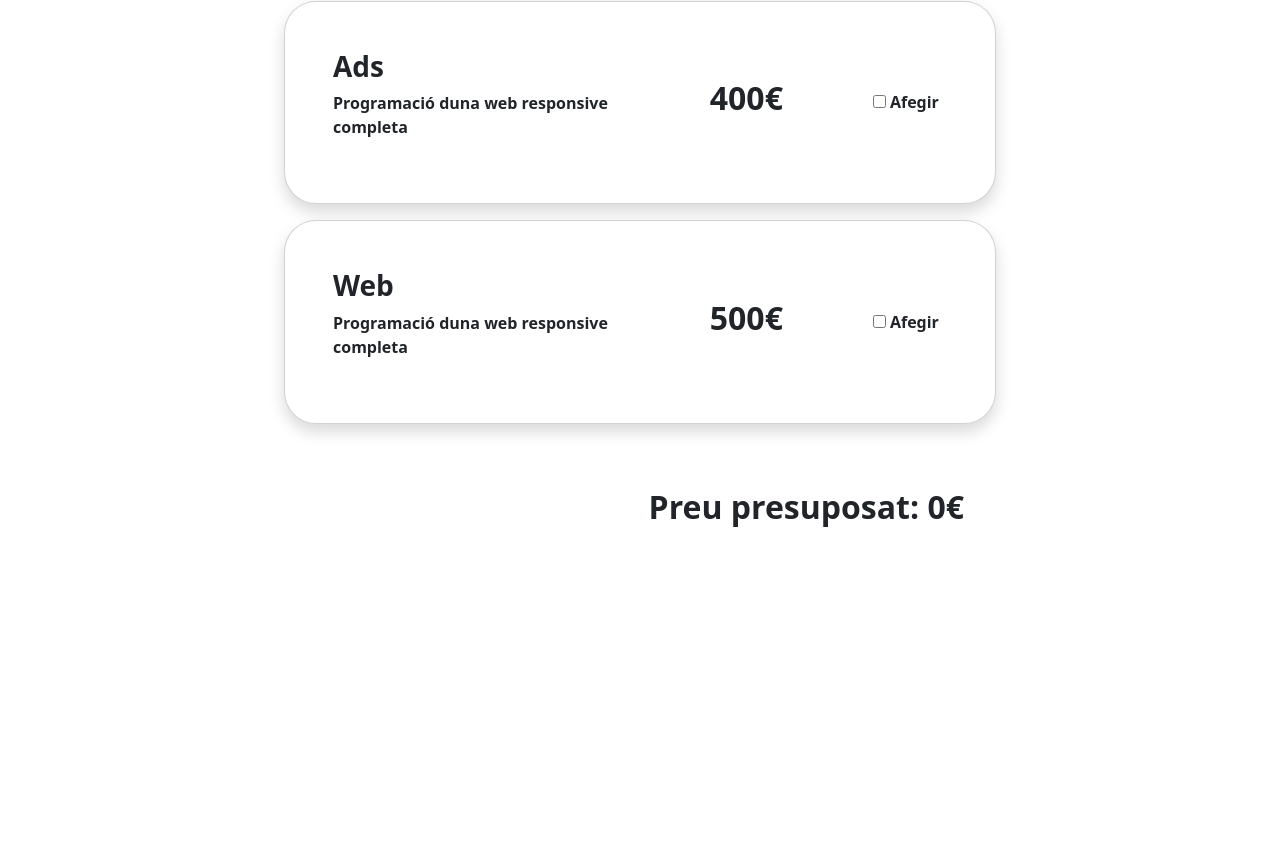
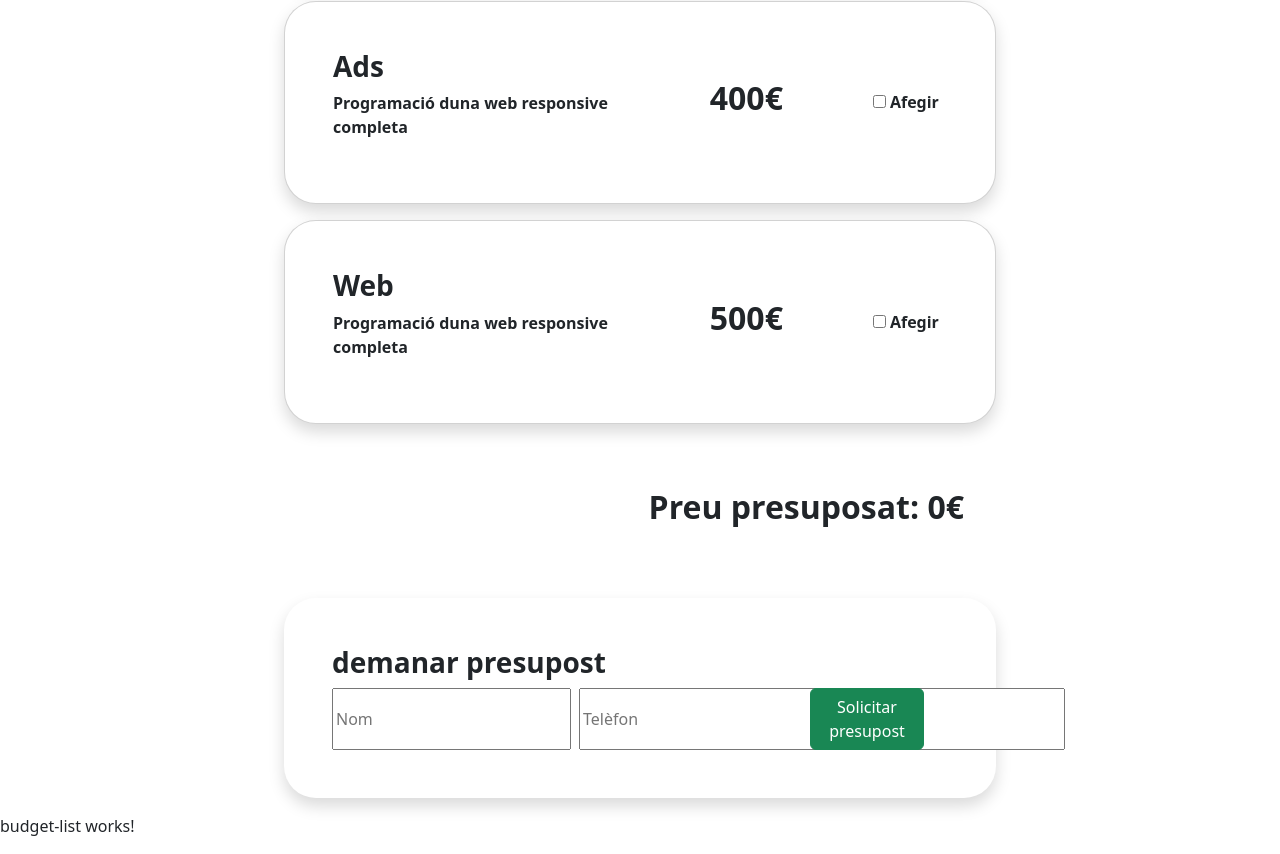
Before and after one commit to ivanetierra/Presupostos, an Angular app: page / in a window 1280 px wide. Shown: the part 531-1385 px from the top of the page. Before the commit the page ends 1113 px from the top, so only its background shows below. Built offline with nearby package versions, Linux system fonts and the light colour scheme.

Commit message:
add demanar presupost card

```diff
--- a/src/app/app.component.html
+++ b/src/app/app.component.html
@@ -1,3 +1,4 @@
 <app-welcome/>
 <app-home/>
+<app-budget-list/>
 <router-outlet />
--- a/src/app/app.component.ts
+++ b/src/app/app.component.ts
@@ -2,11 +2,12 @@ import { Component } from '@angular/core';
 import { RouterOutlet } from '@angular/router';
 import { HomeComponent } from './home/home.component';
 import { WelcomeComponent } from './welcome/welcome.component';
+import { BudgetListComponent } from './budget-list/budget-list.component';
 
 @Component({
   selector: 'app-root',
   standalone: true,
-  imports: [RouterOutlet, HomeComponent, WelcomeComponent],
+  imports: [RouterOutlet, HomeComponent, WelcomeComponent, BudgetListComponent],
   templateUrl: './app.component.html',
   styleUrl: './app.component.scss'
 })
--- /dev/null
+++ b/src/app/budget-list/budget-list.component.html
@@ -0,0 +1 @@
+<p>budget-list works!</p>
--- a/src/app/home/home.component.html
+++ b/src/app/home/home.component.html
@@ -1,5 +1,5 @@
-<div class="container d-flex justify-content-center">
-  <div class="col-md-8">
+<div class="container d-flex justify-content-center flex-column">
+  <div class="col-md-8 mx-auto">
     <form [formGroup]="budgetForm">
       @for (product of products; track product.title) {
         <label class="card m-3 p-5 rounded-5 shadow fw-bold">
@@ -12,7 +12,7 @@
               <h2><b>{{ product.price }}€</b></h2>
             </div>
             <div class="col-6 col-sm-2 text-center">
-              <input id="{{ product.controlName }}" type="checkbox" [formControlName]="product.controlName"/>
+              <input type="checkbox" [formControlName]="product.controlName"/>
               Afegir
             </div>
             @if (product.controlName === 'web' && budgetForm.controls['web'].value) {
@@ -29,4 +29,26 @@
       <h2><b>Preu presuposat: {{ totalPrice() }}€</b></h2>
     </div>
   </div>
+
+  <div class="col-md-8 mx-auto">
+    <form [formGroup]="budgetInfo">
+      <div class="m-3 p-5 rounded-5 shadow fw-bold">
+        <div class="row align-items-center">
+          <div class="col-sm-6 text-center text-sm-start">
+            <h3><b>demanar presupost</b></h3>
+          </div>
+            <div class="row">
+            <div class="col-9 d-flex flex-row gap-2">
+              <input type="text" name="firstname" id="firstname" placeholder="Nom" class="camps" required formControlName="name" autocomplete="given-name"/>
+              <input type="tel" name="phone" id="phone" placeholder="Telèfon" class="camps" required formControlName="phone" autocomplete="phone"/>
+              <input type="email" name="email" id="email" placeholder="Email" class="camps" required formControlName="email" autocomplete="email"/>
+            </div>
+            <div class="col-3">
+              <button class="col btn btn-success ms-3">Solicitar presupost</button>
+            </div>
+          </div>
+          </div>
+        </div>
+    </form>
+  </div>
 </div>
--- a/src/app/home/home.component.ts
+++ b/src/app/home/home.component.ts
@@ -1,5 +1,5 @@
 import { Component, OnInit, inject, signal } from '@angular/core';
-import { FormGroup, FormControl, ReactiveFormsModule } from '@angular/forms';
+import { FormGroup, FormControl, ReactiveFormsModule, Validators } from '@angular/forms';
 import { ProductService } from '../services/product.service';
 import { BudgetService } from '../services/budget.service';
 import { Product } from '../models/product';
@@ -22,6 +22,12 @@ export class HomeComponent implements OnInit {
   numLanguages = signal(1);
 
   totalPrice = signal(0);
+
+  budgetInfo = new FormGroup({
+    name: new FormControl('', Validators.required),
+    phone: new FormControl('', [Validators.required, Validators.pattern('[0-9]+'), Validators.minLength(9)]),
+    email: new FormControl('', [Validators.required, Validators.email]),
+  });
 
   constructor(private productService: ProductService, private budgetService: BudgetService) { }
 
--- a/src/app/models/budget.ts
+++ b/src/app/models/budget.ts
@@ -2,4 +2,7 @@ export interface Budget {
     numPages: number;
     numLanguages: number;
     productSelections: { [key: string]: boolean };
+    name?: string;
+    email?: string;
+    phone?: string;
 }
```
Also changed, not shown: src/app/budget-list/budget-list.component.ts (added, +12 -0 lines), src/app/budget-list/budget-list.component.scss (added), 1 other file (tests, documents, lock files or other folders).
